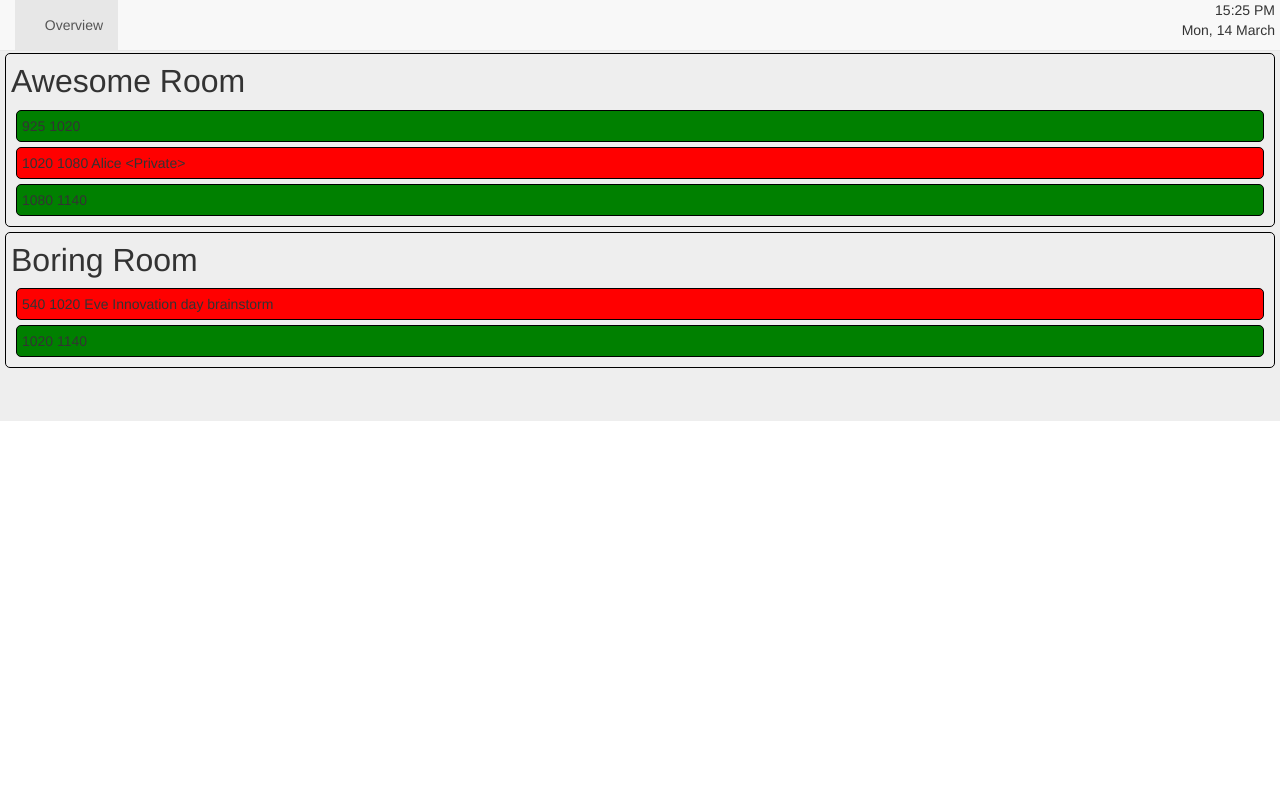
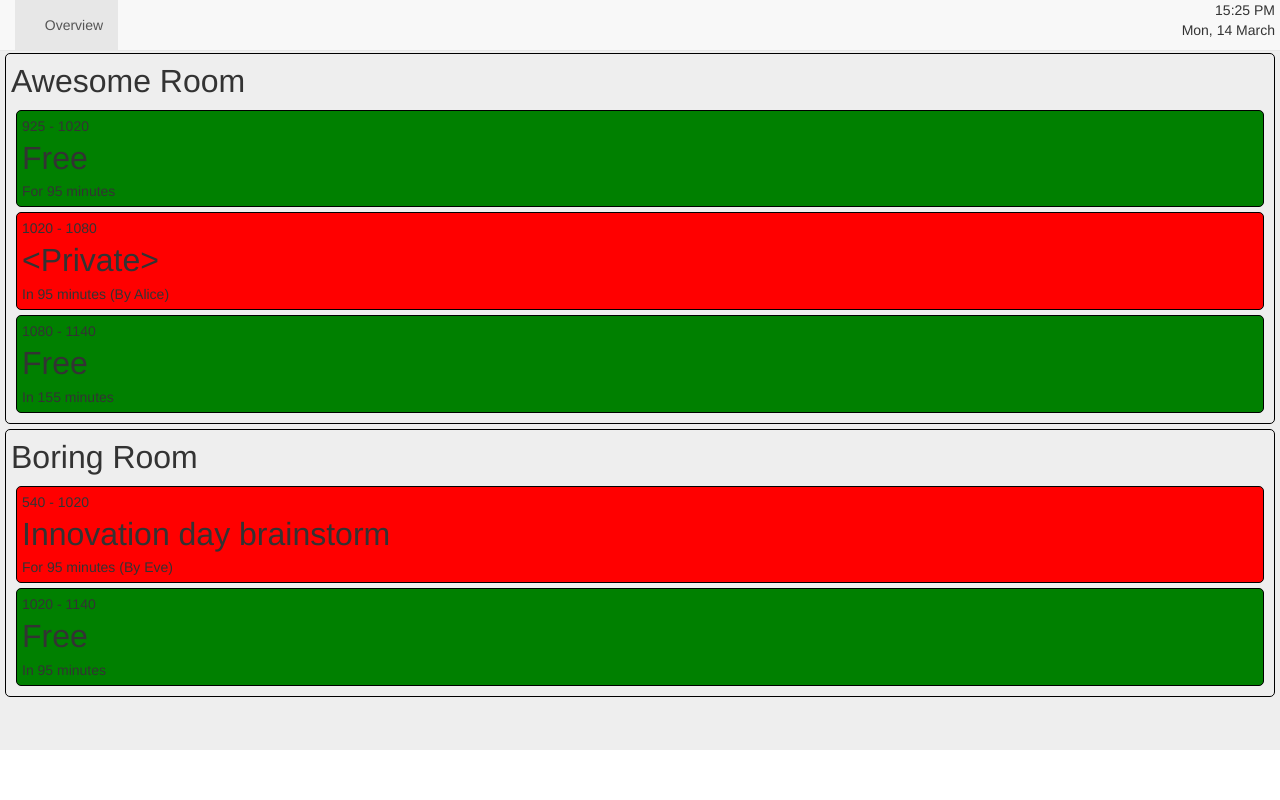
Before and after one commit to DerHahne/room_display, a Flask app: page / in a window 1280 px wide. Run offline with Flask 2, Linux system fonts and the light colour scheme; some libraries are stand-ins or nearby versions; some web fonts are replaced.

Commit message:
Overview kind of working

```diff
--- a/room_display/static/index.css
+++ b/room_display/static/index.css
@@ -39,14 +39,15 @@
     background-color: red;
 }
 
-.booking-start_minute {
+.booking-time {
+    display: block;
 }
 
-.booking-end_minute {
+.booking-heading {
+    display: block;
+    font-size: 24pt;
 }
 
-.booking-username {
+.booking-details {
+    display: block;
 }
-
-.booking-description {
-}
--- a/room_display/static/index.js
+++ b/room_display/static/index.js
@@ -167,6 +167,13 @@ roomDisplayModule.config(function($provide) {
                 });
             }
 
+            // Work out starts/ends_in_minutes
+            var now = roomDataInstance.currentTimeMinutes();
+            parsed_bookings.forEach(function(booking) {
+                booking.starts_in_minutes = booking.start_minute - now;
+                booking.ends_in_minutes = booking.end_minute - now;
+            });
+
             return parsed_bookings;
         };
 
--- a/room_display/templates/index.html
+++ b/room_display/templates/index.html
@@ -63,17 +63,36 @@
                             {{room.name}}
                         </span>
                         <span class="room-booking {{booking.available ? 'available' : 'busy'}}" ng-repeat="booking in room.bookings">
+                            <span class="booking-time">
                                 <span class="booking-start_minute">
                                     {{booking.start_minute}}
                                 </span>
+                                -
                                 <span class="booking-end_minute">
                                     {{booking.end_minute}}
                                 </span>
-                            <span class="booking-username">
-                                {{booking.username}}
                             </span>
-                            <span class="booking-description">
+
+                            <span class="booking-heading">
+                                <span ng-if="booking.available">
+                                    Free
+                                </span>
+                                <span ng-if="!booking.available">
                                     {{booking.description}}
+                                </span>
+                            </span>
+
+                            <span class="booking-details">
+                                <span ng-if="booking.starts_in_minutes <= 0">
+                                    For {{booking.ends_in_minutes}} minutes
+                                </span>
+                                <span ng-if="booking.starts_in_minutes > 0">
+                                    In {{booking.starts_in_minutes}} minutes
+                                </span>
+
+                                <span ng-if="booking.username" class="booking-username">
+                                    (By {{booking.username}})
+                                </span>
                             </span>
                         </span>
                     </span>
```
Lines whose indentation alone changed are shown as unchanged.
